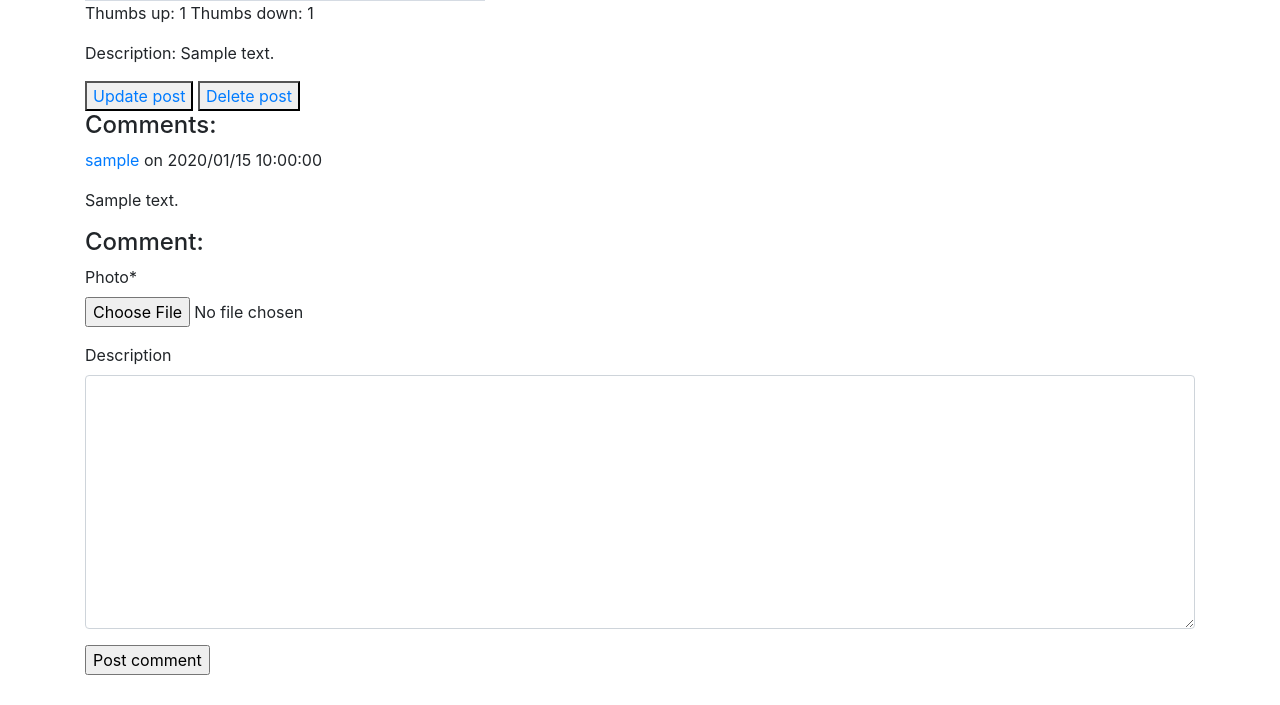
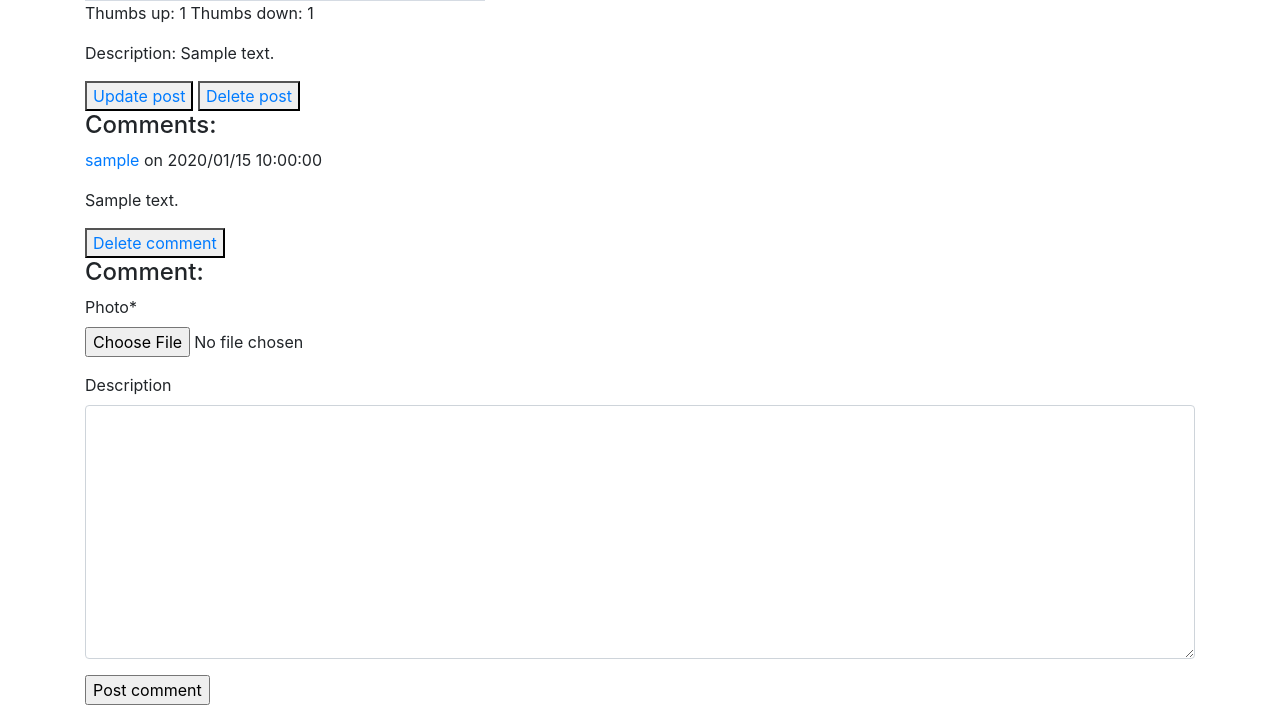
Before and after one commit to AndrzejSzeszko/Pintagram, a Django app: template src/app_pintagram/templates/app_pintagram/post_details.html in a window 1280 px wide. Shown: the part 489-1194 px from the top of the page. Before the commit the page ends 1164 px from the top, so only its background shows below. Run offline with Django 3.2, Linux system fonts and the light colour scheme; the template is opened without the code that fills it: values that come from a table or form of the project are taken from there, others are empty; tables that the repository leaves empty hold one stand-in row (values such as "Sample post"); grey boxes marked "Sample" are stand-in pictures; parts of the project's set-up code (start-up, migrations or seed data) failed here and were passed over; some libraries are stand-ins or nearby versions.

Commit message:
add comment-delete button

```diff
--- a/src/app_pintagram/templates/app_pintagram/post_details.html
+++ b/src/app_pintagram/templates/app_pintagram/post_details.html
@@ -31,9 +31,9 @@
             </p>
             <p>{{ comment.content }}</p>
         </div>
-{#        <button type="button">#}
-{#            <a href="{% url 'comment-delete' post.pk %}">Delete comment</a>#}
-{#        </button>#}
+        <button type="button">
+            <a href="{% url 'comment-delete' comment.pk %}">Delete comment</a>
+        </button>
     {% endfor %}
 
     <h4>Comment:</h4>
```
